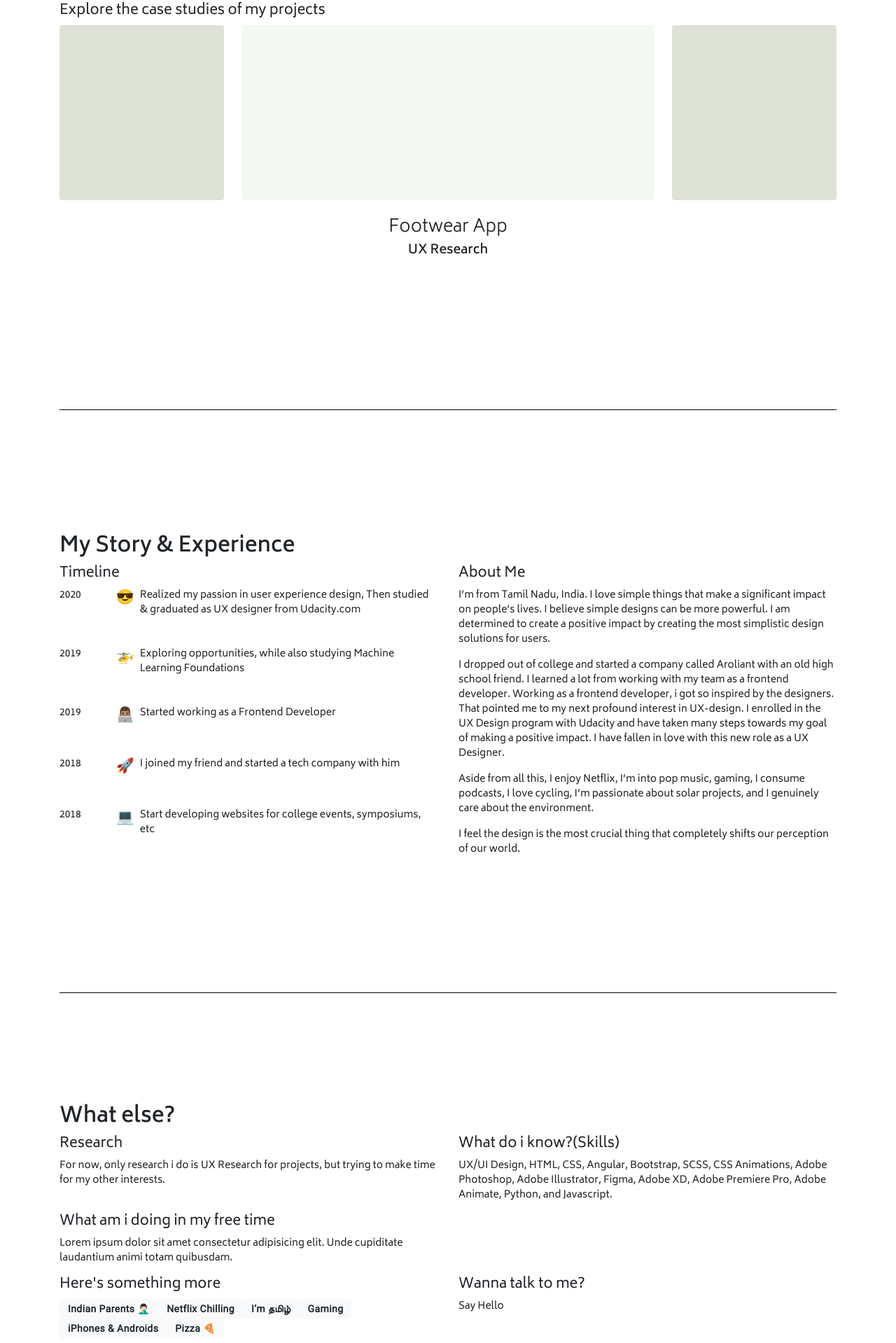
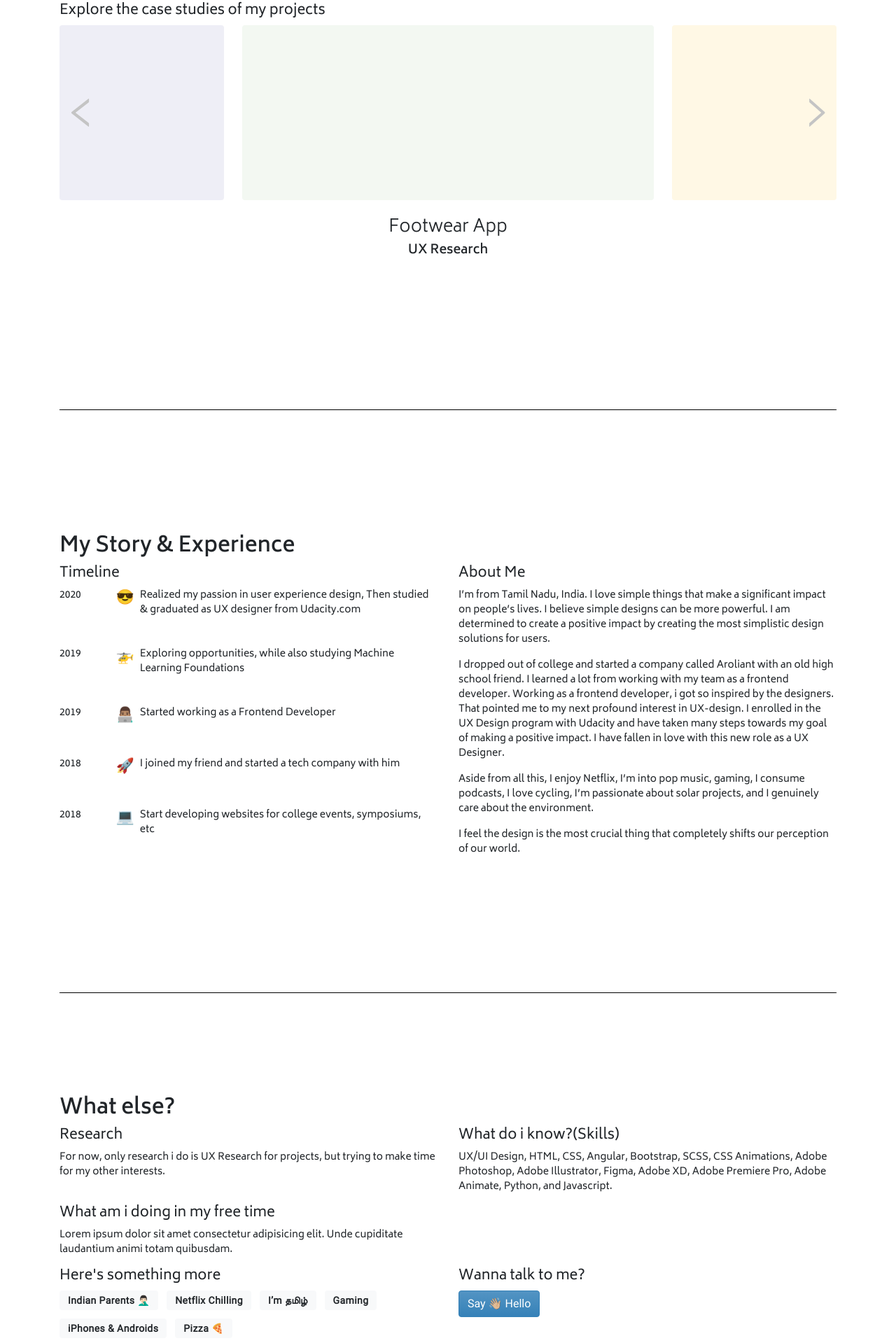
Before and after one commit to narenkram/Lance, a Nuxt app: page / in a window 1280 px wide. Shown: the part 2319-4238 px from the top of the page at 70% size. Built offline with nearby package versions, Linux system fonts and the light colour scheme.

Commit message:
improve carousel

```diff
--- a/assets/style.scss
+++ b/assets/style.scss
@@ -282,6 +282,7 @@ hr {
 .CaseStudy {
   display: flex;
   flex-direction: row;
+  position: relative;
 }
 .CaseStudy_item {
   width: 50vw;
@@ -295,8 +296,40 @@ hr {
 .CaseStudy_itemRight {
   width: 20vw;
   min-height: 250px;
-  background-color: #dee2d6;
   border-radius: 4px;
+}
+.CaseStudy_itemLeft {
+  background-color: #eeeef6;
+}
+.CaseStudy_itemRight {
+  background-color: #fff8e5;
+}
+.CaseStudy_actions {
+  position: absolute;
+  width: 100%;
+  height: 100%;
+}
+.CaseStudy_btnLeft {
+  float: left;
+  height: 100%;
+  display: flex;
+  align-items: center;
+  justify-self: center;
+}
+.CaseStudy_btnRight {
+  float: right;
+  height: 100%;
+  display: flex;
+  align-items: center;
+  justify-self: center;
+}
+.CaseStudy_btnLeft:hover {
+  background-color: #21252917;
+  cursor: pointer;
+}
+.CaseStudy_btnRight:hover {
+  background-color: #21252917;
+  cursor: pointer;
 }
 
 // Memoji
@@ -312,4 +345,10 @@ hr {
   font-size: 14px;
   letter-spacing: 0.03em;
   padding: 7px 12px;
+  margin-right: 12px;
+  margin-bottom: 12px;
 }
+button {
+  font-family: Roboto-Regular !important;
+  box-shadow: none !important;
+}
--- a/pages/index.vue
+++ b/pages/index.vue
@@ -300,8 +300,12 @@
           <div class="CaseStudy_item"></div>
           <div class="CaseStudy_itemRight"></div>
           <div class="CaseStudy_actions">
-            <div class="CaseStudy_leftBtn"></div>
-            <div class="CaseStudy_leftBtn"></div>
+            <div class="CaseStudy_btnLeft">
+              <img src="~/assets/icons/left.svg" />
+            </div>
+            <div class="CaseStudy_btnRight">
+              <img src="~/assets/icons/right.svg" />
+            </div>
           </div>
         </div>
         <div class="w-100 text-center pt-4">
@@ -402,7 +406,7 @@
           </div>
           <div class="col-lg-6">
             <h3>Wanna talk to me?</h3>
-            <p>Say Hello</p>
+            <button class="btn btn-primary">Say 👋🏼 Hello</button>
           </div>
         </div>
         <div class="row">
```
Also changed, not shown: assets/icons/left.svg (added), assets/icons/right.svg (added).
